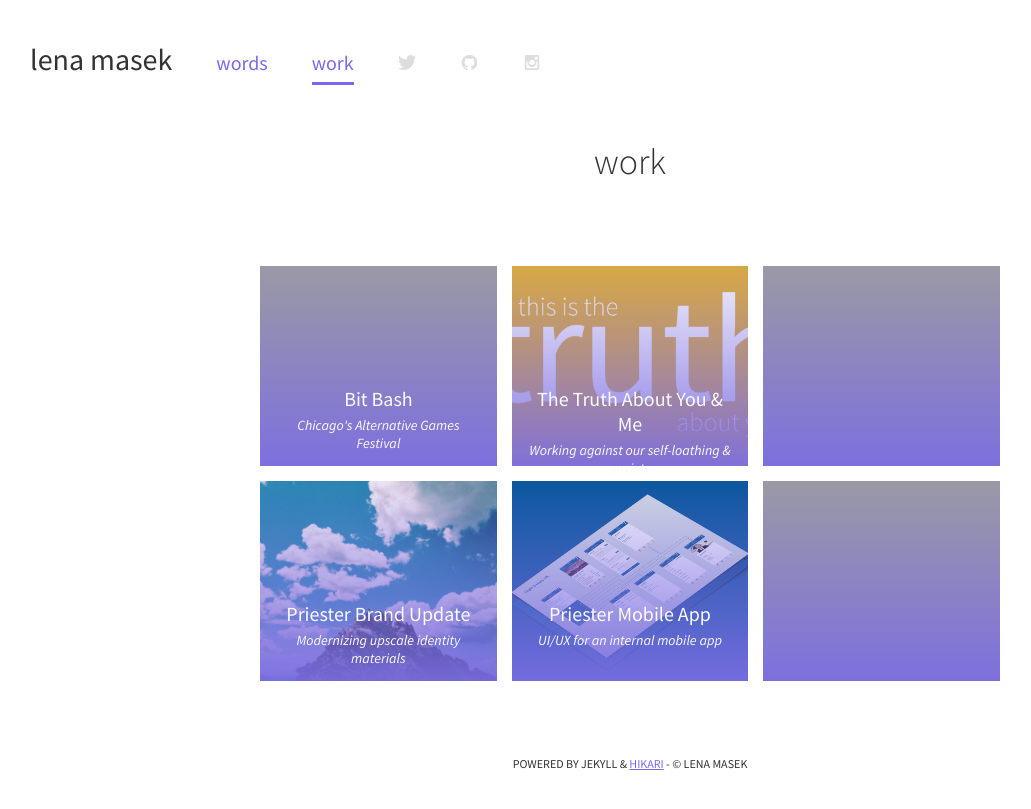
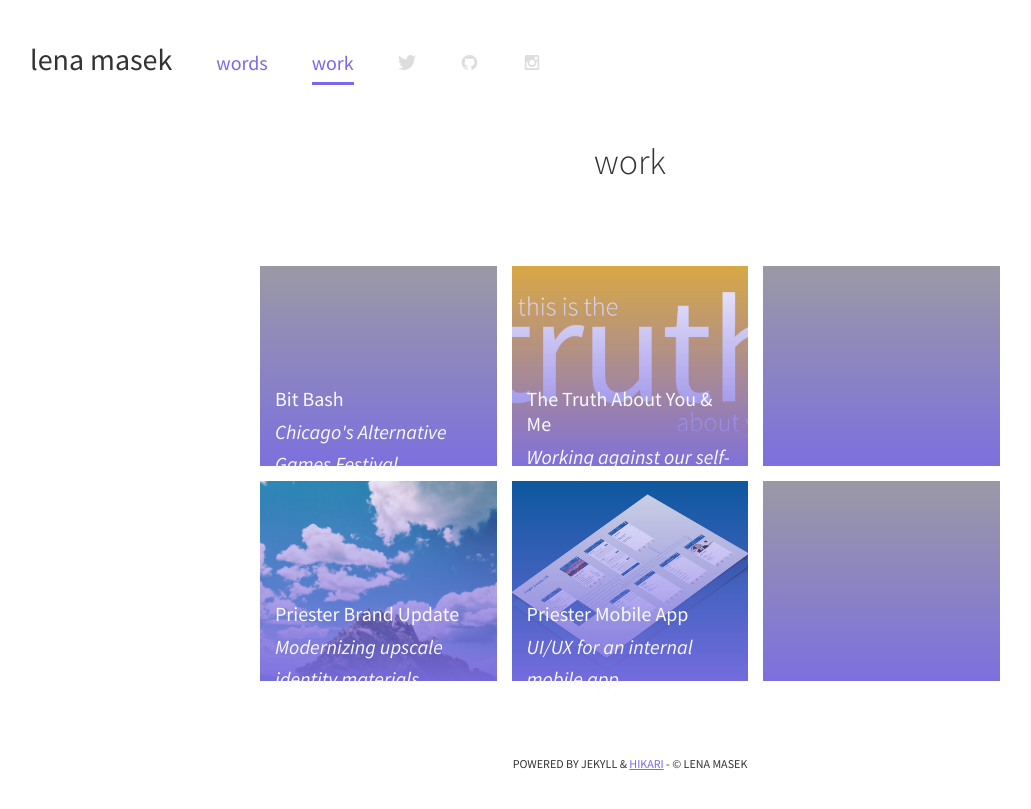
Before and after one commit to lenamasek/lenamasek.github.io, a Jekyll site: the page built from work/index.html, in a window 1280 px wide. Shown: the top 809 px of the page, without its empty margins (10-1041 px from the left). Built offline with Jekyll 4.4.1, drawn with Linux system fonts in a browser that asks for light colours.

Commit message:
changing subhead from h5 to p

```diff
--- a/_scss/base/_global.scss
+++ b/_scss/base/_global.scss
@@ -283,11 +283,11 @@ section.what-here {
   box-sizing:border-box;
   height: 200px;
   padding:120px 15px 0px 15px;
-  text-align:center;
+  text-align:left;
   color:$smoke-color;
   background-size: cover !important;
 
-    .subtitle {
+    p.subtitle {
       font-style: italic;
       letter-spacing: 0px;
       color:$smoke-color;
@@ -295,7 +295,6 @@ section.what-here {
       text-transform:none;
       font-weight: normal;
       margin: 5px 0;
-      font-size: 70%;
     }
 }
 
--- a/work/index.html
+++ b/work/index.html
@@ -15,12 +15,12 @@ title: Homepage
 <div class="group">
 	<div class="col span_2_of_6 portfolio-item" id="bitbash">
 		Bit Bash <br/>
-		<h5 class="subtitle">Chicago's Alternative Games Festival</h5>
+		<p class="subtitle">Chicago's Alternative Games Festival</p>
 	</div>
 
 	<div class="col span_2_of_6 portfolio-item" id="truth">
 		The Truth About You &amp; Me <br/>
-		<h5 class="subtitle">Working against our self-loathing &amp; anxiety</h5>
+		<p class="subtitle">Working against our self-loathing &amp; anxiety</p>
 	</div>
 
 	<div class="col span_2_of_6 portfolio-item" id="bitbash"></div>
@@ -31,12 +31,12 @@ title: Homepage
 
 	<div class="col span_2_of_6 portfolio-item" id="pr-brand">
 		Priester Brand Update <br/>
-		<h5 class="subtitle">Modernizing upscale identity materials</h5>
+		<p class="subtitle">Modernizing upscale identity materials</p>
 	</div>
 
 	<div class="col span_2_of_6 portfolio-item" id="pr-mobile">
 		Priester Mobile App<br/>
-		<h5 class="subtitle">UI/UX for an internal mobile app</h5>
+		<p class="subtitle">UI/UX for an internal mobile app</p>
 	</div>
 
 	<div class="col span_2_of_6 portfolio-item" id="bitbash"></div>
```
